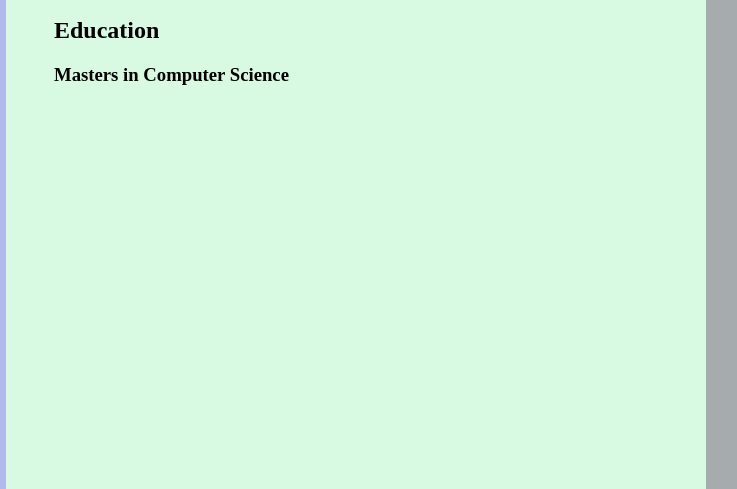
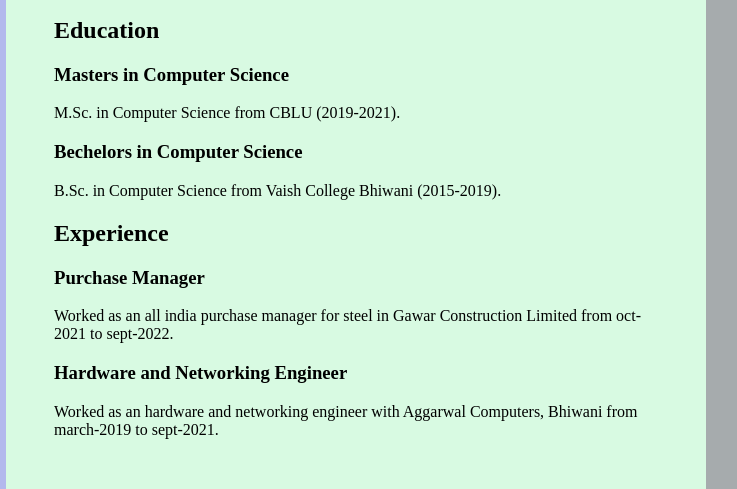
Before and after one commit to Vikasagrwl/css-resume-using-grid, a plain HTML site: page index.html in a window 1280 px wide. Shown: the part 176-665 px from the top of the page, 434-1171 px from the left. Drawn offline with Linux system fonts and the light colour scheme.

Commit message:
Add files via upload

```diff
--- a/index.html
+++ b/index.html
@@ -91,10 +91,28 @@
                     <h2 class="right-title">Education</h2>
                     <div class="education-content">
                         <h3 class="post-graduate">Masters in Computer Science</h3>
-
+                        <div class="education-content">
+                            M.Sc. in Computer Science from CBLU (2019-2021).
+                        </div>
+                        <h3 class="graduation">Bechelors in Computer Science</h3>
+                        <div class="education-content">
+                            B.Sc. in Computer Science from Vaish College Bhiwani (2015-2019).
+                        </div>
                     </div>
                 </section>
-                <section class="experience sect"></section>
+                <section class="experience sect">
+                    <h2 class="right-title">Experience</h2>
+                    <div class="experience-content">
+                        <h3 class="gawar-construction">Purchase Manager</h3>
+                        <div class="experience-content">
+                            Worked as an all india purchase manager for steel in Gawar Construction Limited from oct-2021 to sept-2022.
+                        </div>
+                        <h3 class="aggarwal-computers">Hardware and Networking Engineer</h3>
+                        <div class="experience-content">
+                            Worked as an hardware and networking engineer with Aggarwal Computers, Bhiwani from march-2019 to sept-2021.
+                        </div>
+                    </div>
+                </section>
                 <section class="Projects"></section>
             </div>
         </section>
--- a/style.css
+++ b/style.css
@@ -4,9 +4,6 @@ body{
 }
 *{
     box-sizing: border-box;
-    /* padding: 0;
-    margin: 0; */
-
 }
 .main-content{
     min-height: 1000px;
@@ -16,6 +13,12 @@ body{
     grid-template-rows: 1000px;
     grid-template-columns: 300px 700px;
     justify-content: center;
+}
+@media screen and (max-width: 674px){
+    .main-content{
+        grid-template-columns: repeat(1,1fr);
+    }
+
 }
 .left-section{
     background-color: #b3b8ed;
```
